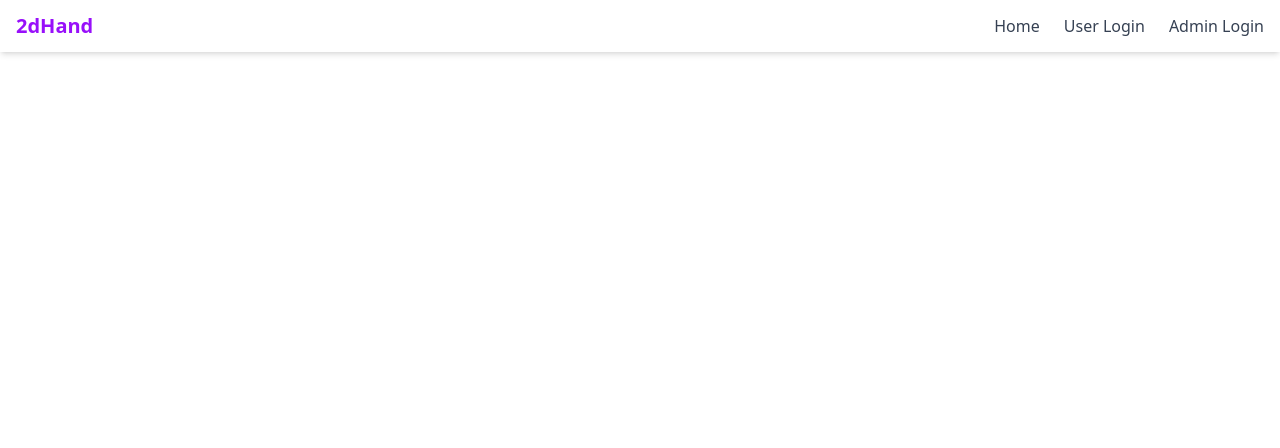
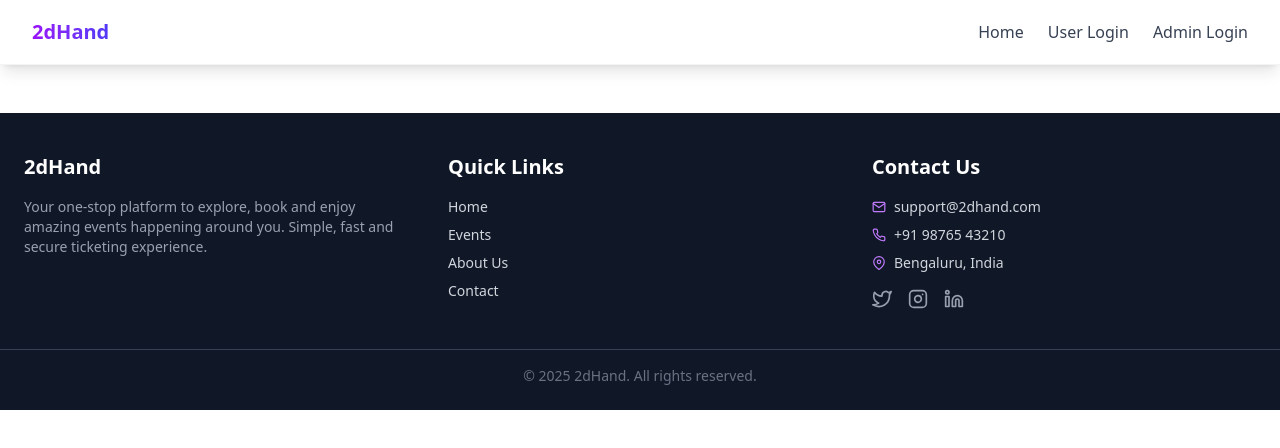
Before and after one commit to SyedSohail786/event-ticket-booking-platform, a React (Vite) app in the folder frontend/: page /contact in a window 1280 px wide. Shown: the top 448 px of the page. Built offline with nearby package versions, Linux system fonts and the light colour scheme.

Commit message:
added animation to navbar

```diff
--- a/frontend/package.json
+++ b/frontend/package.json
@@ -16,6 +16,7 @@
     "framer-motion": "^12.23.3",
     "react": "^19.1.0",
     "react-dom": "^19.1.0",
+    "react-icons": "^5.5.0",
     "react-router-dom": "^7.6.3",
     "recharts": "^3.1.0",
     "tailwindcss": "^4.1.11"
--- a/frontend/src/App.jsx
+++ b/frontend/src/App.jsx
@@ -15,6 +15,7 @@ import AdminDashboard from './pages/AdminDashboard'
 import EventsGrid from './pages/EventsGrid'
 import EventDetail from './pages/EventDetail'
 import MyTickets from './pages/MyTickets'
+import Footer from './components/common/Footer'
 
 export default function App() {
   return (
@@ -44,6 +45,7 @@ export default function App() {
 
 
       </Routes>
+      <Footer/>
     </div>
   )
 }
--- a/frontend/src/components/common/Footer.jsx
+++ b/frontend/src/components/common/Footer.jsx
@@ -7,7 +7,7 @@ function Footer() {
       <div className="max-w-7xl mx-auto px-6 grid grid-cols-1 md:grid-cols-3 gap-10">
         {/* About */}
         <div>
-          <h3 className="text-xl font-semibold text-white mb-4">Eventify</h3>
+          <h3 className="text-xl font-semibold text-white mb-4">2dHand</h3>
           <p className="text-sm text-gray-400">
             Your one-stop platform to explore, book and enjoy amazing events happening around you.
             Simple, fast and secure ticketing experience.
@@ -31,7 +31,7 @@ function Footer() {
           <ul className="text-sm space-y-2">
             <li className="flex items-center gap-2">
               <FiMail className="text-purple-400" />
-              <span>support@eventify.com</span>
+              <span>support@2dhand.com</span>
             </li>
             <li className="flex items-center gap-2">
               <FiPhone className="text-purple-400" />
@@ -54,7 +54,7 @@ function Footer() {
 
       {/* Bottom */}
       <div className="text-center text-sm text-gray-500 mt-10 border-t border-gray-700 pt-4">
-        &copy; {new Date().getFullYear()} Eventify. All rights reserved.
+        &copy; {new Date().getFullYear()} 2dHand. All rights reserved.
       </div>
     </footer>
   );
--- a/frontend/src/components/common/Navbar.jsx
+++ b/frontend/src/components/common/Navbar.jsx
@@ -1,51 +1,117 @@
 import React from 'react';
 import { Link } from 'react-router-dom';
 import { useAuth } from '../../context/AuthContext';
+import { motion } from 'framer-motion';
 
 export default function Navbar() {
   const { role, logout } = useAuth();
 
+  // Animation variants
+  const linkVariants = {
+    hover: {
+      scale: 1.05,
+      color: '#9333ea', // purple-600
+      transition: { duration: 0.2 }
+    },
+    tap: {
+      scale: 0.95
+    }
+  };
+
   return (
-          <nav className="bg-white shadow-md sticky top-0 z-50">
-               <div className="max-w-7xl mx-auto px-4 py-3 flex justify-between items-center">
-                    <div className="text-xl font-bold text-purple-600">
+    <nav className="bg-white shadow-lg sticky top-0 z-50 border-b border-gray-100">
+      <div className="max-w-7xl mx-auto px-4 sm:px-6 lg:px-8">
+        <div className="flex justify-between items-center h-16">
+          {/* Logo/Brand */}
+          <motion.div
+            whileHover={{ scale: 1.05 }}
+            className="flex-shrink-0 flex items-center"
+          >
+            <Link to={role === 'admin' ? '/admin/dashboard' : '/'} className="text-xl font-bold bg-gradient-to-r from-purple-600 to-indigo-600 bg-clip-text text-transparent">
               {role === 'admin' ? '2dHand Admin' : '2dHand'}
-                    </div>
+            </Link>
+          </motion.div>
 
-                    <div className="flex space-x-6 items-center">
-                         {
-                              role != 'admin' && (
-                                   <Link to="/" className="text-gray-700 hover:text-purple-600 font-medium">Home</Link>
-
-                              )
-                         }
+          {/* Navigation Links */}
+          <div className="hidden md:flex items-center space-x-6">
+            {role !== 'admin' && (
+              <motion.div
+                variants={linkVariants}
+                whileHover="hover"
+                whileTap="tap"
+              >
+                <Link to="/" className="text-gray-700 font-medium">Home</Link>
+              </motion.div>
+            )}
 
             {role === 'user' && (
               <>
-                                   <Link to="/my-tickets" className="text-gray-700 hover:text-purple-600 font-medium">My Tickets</Link>
-                                   <Link to="/profile" className="text-gray-700 hover:text-purple-600 font-medium">Profile</Link>
+                <motion.div variants={linkVariants} whileHover="hover" whileTap="tap">
+                  <Link to="/my-tickets" className="text-gray-700 font-medium">My Tickets</Link>
+                </motion.div>
+                <motion.div variants={linkVariants} whileHover="hover" whileTap="tap">
+                  <Link to="/profile" className="text-gray-700 font-medium">Profile</Link>
+                </motion.div>
+                <motion.div variants={linkVariants} whileHover="hover" whileTap="tap">
                   <button onClick={logout} className="text-red-500 font-medium">Logout</button>
+                </motion.div>
               </>
             )}
 
             {role === 'admin' && (
               <>
-                                   <Link to="/admin/dashboard" className="text-gray-700 hover:text-purple-600 font-medium">Dashboard</Link>
-                                   <Link to="/admin/users" className="text-gray-700 hover:text-purple-600 font-medium">Users</Link>
-                                   <Link to="/admin/tickets" className="text-gray-700 hover:text-purple-600 font-medium">Tickets</Link>
-                                   <Link to="/admin/messages" className="text-gray-700 hover:text-purple-600 font-medium">Messages</Link>
-                                   <Link to="/admin/events" className="text-gray-700 hover:text-purple-600 font-medium">Events</Link>
-                                   <Link to="/admin/banners" className="text-gray-700 hover:text-purple-600 font-medium">Banners</Link>
+                <motion.div variants={linkVariants} whileHover="hover" whileTap="tap">
+                  <Link to="/admin/dashboard" className="text-gray-700 font-medium">Dashboard</Link>
+                </motion.div>
+                <motion.div variants={linkVariants} whileHover="hover" whileTap="tap">
+                  <Link to="/admin/users" className="text-gray-700 font-medium">Users</Link>
+                </motion.div>
+                <motion.div variants={linkVariants} whileHover="hover" whileTap="tap">
+                  <Link to="/admin/tickets" className="text-gray-700 font-medium">Tickets</Link>
+                </motion.div>
+                <motion.div variants={linkVariants} whileHover="hover" whileTap="tap">
+                  <Link to="/admin/messages" className="text-gray-700 font-medium">Messages</Link>
+                </motion.div>
+                <motion.div variants={linkVariants} whileHover="hover" whileTap="tap">
+                  <Link to="/admin/events" className="text-gray-700 font-medium">Events</Link>
+                </motion.div>
+                <motion.div variants={linkVariants} whileHover="hover" whileTap="tap">
+                  <Link to="/admin/banners" className="text-gray-700 font-medium">Banners</Link>
+                </motion.div>
+                <motion.div variants={linkVariants} whileHover="hover" whileTap="tap">
                   <button onClick={logout} className="text-red-500 font-medium">Logout</button>
+                </motion.div>
               </>
             )}
 
             {!role && (
               <>
-                                   <Link to="/login" className="text-gray-700 hover:text-purple-600 font-medium">User Login</Link>
-                                   <Link to="/admin/login" className="text-gray-700 hover:text-purple-600 font-medium">Admin Login</Link>
+                <motion.div variants={linkVariants} whileHover="hover" whileTap="tap">
+                  <Link to="/login" className="text-gray-700 font-medium">User Login</Link>
+                </motion.div>
+                <motion.div variants={linkVariants} whileHover="hover" whileTap="tap">
+                  <Link to="/admin/login" className="text-gray-700 font-medium">Admin Login</Link>
+                </motion.div>
               </>
             )}
+          </div>
+
+          {/* Mobile menu button */}
+          <div className="md:hidden flex items-center">
+            <button className="text-gray-500 hover:text-purple-600 focus:outline-none">
+              <svg className="h-6 w-6" fill="none" viewBox="0 0 24 24" stroke="currentColor">
+                <path strokeLinecap="round" strokeLinejoin="round" strokeWidth={2} d="M4 6h16M4 12h16M4 18h16" />
+              </svg>
+            </button>
+          </div>
+        </div>
+      </div>
+
+      {/* Mobile menu (hidden by default) */}
+      <div className="md:hidden hidden">
+        <div className="px-2 pt-2 pb-3 space-y-1 sm:px-3">
+          {/* Mobile navigation links would go here */}
+          {/* You would need to implement the mobile menu functionality */}
         </div>
       </div>
     </nav>
```
Also changed, not shown: 1 other file (tests, documents, lock files or other folders). Lines whose indentation alone changed are shown as unchanged.
